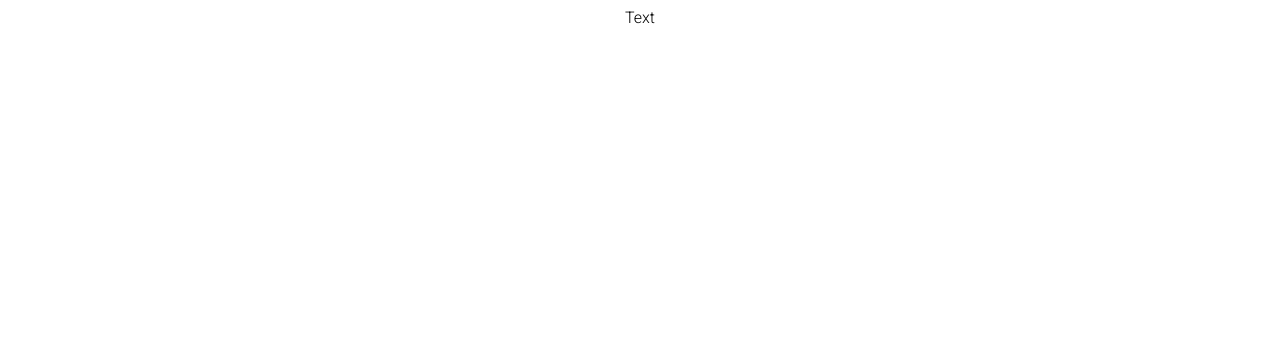
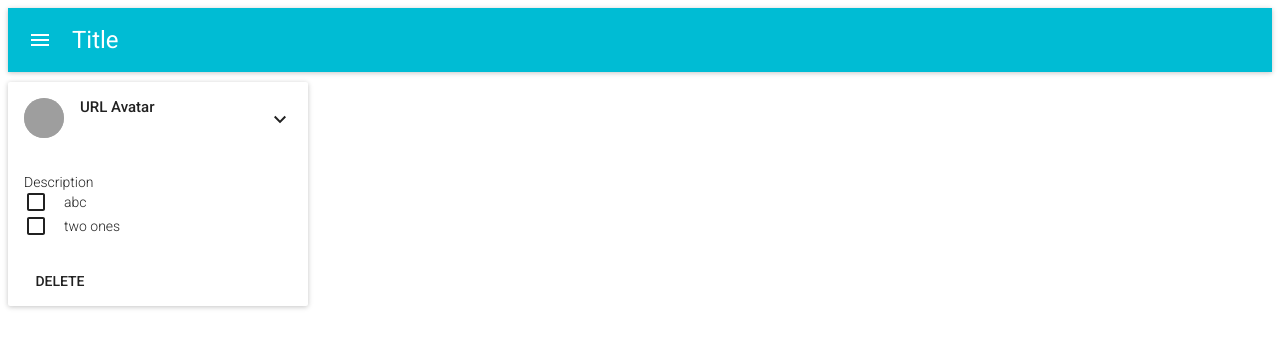
Before and after one commit to serzmerz/todo-app-frontend, a React app: page / in a window 1280 px wide. Built offline with nearby package versions, Linux system fonts and the light colour scheme; grey boxes are pictures that could not be loaded.

Commit message:
add TodoList component

```diff
--- a/src/Components/App.js
+++ /dev/null
@@ -1,14 +0,0 @@
-import React, { Component } from 'react'
-import './App.css';
-
-class App extends Component {
-  render () {
-    return (
-      <div className='App'>
-        Text
-      </div>
-    )
-  }
-}
-
-export default App
--- a/src/Components/App.css
+++ b/src/Components/App/App.css
@@ -4,7 +4,3 @@ body {
   font-family: 'Roboto', sans-serif;
   font-weight: 300;
 }
-
-.App {
-  text-align: center;
-}
--- /dev/null
+++ b/src/Components/App/App.js
@@ -0,0 +1,22 @@
+import React, { Component } from 'react'
+import './App.css'
+import { AppBar, MuiThemeProvider } from 'material-ui'
+import TodoList from '../TodoList'
+
+class App extends Component {
+  render () {
+    return (
+      <MuiThemeProvider>
+        <div className='App'>
+          <AppBar
+            title='Title'
+            iconClassNameRight='muidocs-icon-navigation-expand-more'
+          />
+          <TodoList />
+        </div>
+      </MuiThemeProvider>
+    )
+  }
+}
+
+export default App
--- /dev/null
+++ b/src/Components/TodoList/index.css
@@ -0,0 +1,4 @@
+.todo-list {
+    margin-top: 10px;
+    max-width: 300px;
+}
--- /dev/null
+++ b/src/Components/TodoList/index.js
@@ -0,0 +1,83 @@
+import React, { Component } from 'react'
+import { Card, CardActions, CardHeader, CardText, Checkbox, FlatButton } from 'material-ui'
+import './index.css'
+
+const updateObjectInArray = (array, action) => (
+  array.map( (item, index) => {
+    if(index !== action.index) {
+      return item
+    }
+
+    return {
+      ...item,
+      ...action.item
+    }
+  })
+)
+
+
+class TodoList extends Component {
+  constructor (props) {
+    super(props)
+    this.state = {
+      expanded: false,
+      todo: [
+        {
+          title: 'abc',
+          checked: false
+        },
+        {
+          title: 'two ones',
+          checked: false
+        }
+      ]
+    }
+  }
+
+  handleExpandChange = (expanded) => {
+    this.setState({expanded: expanded})
+  }
+
+  updateCheck = (index) => () => {
+    this.setState({ todo: updateObjectInArray(this.state.todo,
+        { index, item: { checked: !this.state.todo[index].checked }
+        })
+    })
+  }
+
+  render () {
+    return (
+      <Card expanded={this.state.expanded} onExpandChange={this.handleExpandChange} className='todo-list'>
+        <CardHeader
+          title="URL Avatar"
+          avatar="http://www.material-ui.com/images/ok-128.jpg"
+          actAsExpander={true}
+          showExpandableButton={true}
+        />
+        <CardText>
+          Description
+          {
+            this.state.todo.map((item, index) =>
+                <Checkbox
+                  label={item.title}
+                  checked={item.checked}
+                  onCheck={this.updateCheck(index)}
+                />
+            )
+          }
+        </CardText>
+        <CardText expandable={true}>
+          Lorem ipsum dolor sit amet, consectetur adipiscing elit.
+          Donec mattis pretium massa. Aliquam erat volutpat. Nulla facilisi.
+          Donec vulputate interdum sollicitudin. Nunc lacinia auctor quam sed pellentesque.
+          Aliquam dui mauris, mattis quis lacus id, pellentesque lobortis odio.
+        </CardText>
+        <CardActions>
+          <FlatButton label="Delete" onClick={this.handleExpandChange}/>
+        </CardActions>
+      </Card>
+    )
+  }
+}
+
+export default TodoList
--- a/src/index.js
+++ b/src/index.js
@@ -1,6 +1,6 @@
 import React from 'react'
 import ReactDOM from 'react-dom'
-import App from './Components/App'
+import App from './Components/App/App'
 import registerServiceWorker from './registerServiceWorker'
 
 ReactDOM.render(<App />, document.getElementById('root'))
```
